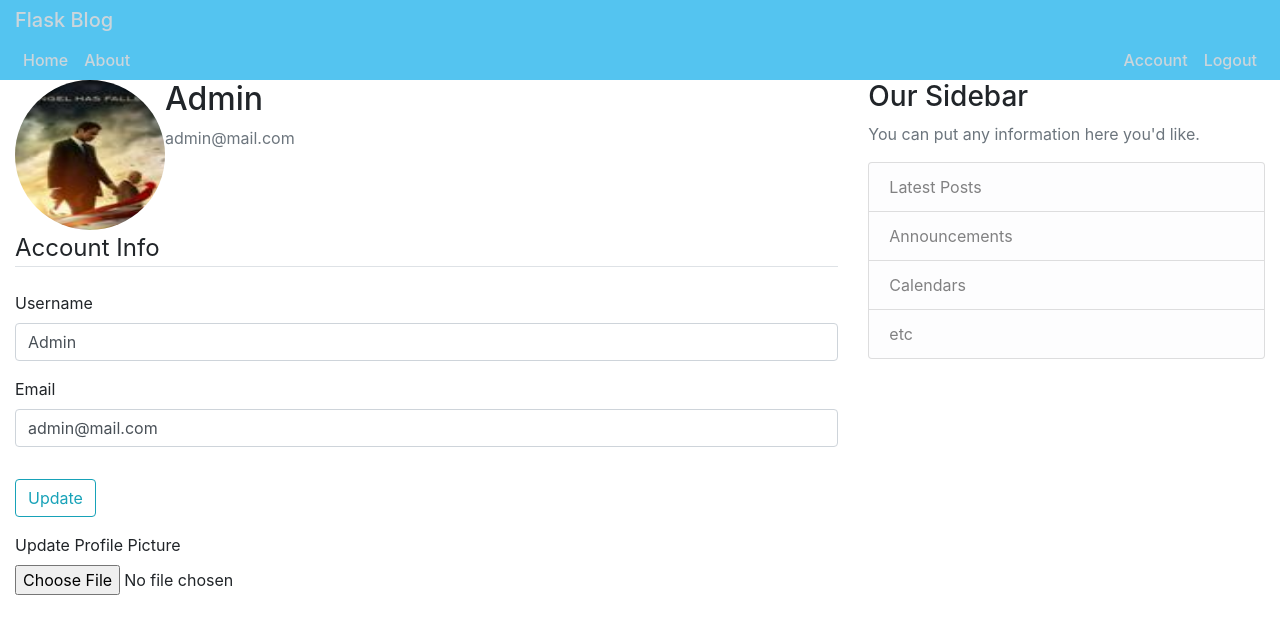
After one commit to Gideon-Muriithi/Flask-Blog-Practice, a Flask app: page /account in a window 1280 px wide. The commit adds this page. Shown: the top 634 px of the page. Run offline with Flask 2, Linux system fonts and the light colour scheme; a user stored in the database is signed in; some libraries are stand-ins or nearby versions.

Commit message:
Add the changes

```diff
--- a/flaskblog/forms.py
+++ b/flaskblog/forms.py
@@ -1,6 +1,9 @@
 from flask_wtf import FlaskForm
+from flask_login import current_user
+from flask_wtf.file import FileField, FileAllowed
 from wtforms import StringField, PasswordField, SubmitField, BooleanField
-from wtforms.validators import DataRequired, Length, Email, EqualTo
+from wtforms.validators import DataRequired, Length, Email, EqualTo, ValidationError
+from flaskblog.models import User
 
 class RegistrationForm(FlaskForm):
     username = StringField('Username', validators=[DataRequired(), Length(min=2, max=20)])
@@ -9,8 +12,38 @@ class RegistrationForm(FlaskForm):
     confirm_password = PasswordField('Confirm Password', validators=[DataRequired(), EqualTo('password')])
     submit = SubmitField('Sign Up')
 
+    def validate_username(self, username):
+        user = User.query.filter_by(username = username.data).first()
+        if user:
+            raise ValidationError('The username is already taken. Please enter a different username.')
+
+    def validate_email(self, email):
+
+        user = User.query.filter_by(email = email.data).first()
+        if user:
+            raise ValidationError('The email exists. Please enter a different email.')
+
 class LoginForm(FlaskForm):
     email = StringField('Email', validators=[DataRequired(), Email()])
     password = PasswordField('Password', validators=[DataRequired()])
     remember = BooleanField('Remember Me')
     submit = SubmitField('Login')
+
+
+class UpdateAccountForm(FlaskForm):
+    username = StringField('Username', validators=[DataRequired(), Length(min=2, max=20)])
+    email = StringField('Email', validators=[DataRequired(), Email()])
+    picture = FileField('Update Profile Picture', validators=[FileAllowed(['jpg', 'png'])])
+    submit = SubmitField('Update')
+
+    def validate_username(self, username):
+        if username.data != current_user.username:
+            user = User.query.filter_by(username = username.data).first()
+            if user:
+                raise ValidationError('The username is already taken. Please enter a different username.')
+
+    def validate_email(self, email):
+        if email.data != current_user.email:
+            user = User.query.filter_by(email = email.data).first()
+            if user:
+                raise ValidationError('The email exists. Please enter a different email.')
--- a/flaskblog/routes.py
+++ b/flaskblog/routes.py
@@ -1,8 +1,11 @@
-from flask import render_template, url_for,flash, redirect
-from flaskblog import app
+import os
+import secrets
+from PIL import Image
+from flask import render_template, url_for,flash, redirect, request
+from flaskblog import app, db, bcrypt
 from flaskblog.models import User, Post
-from flaskblog.forms import RegistrationForm, LoginForm
-
+from flaskblog.forms import RegistrationForm, LoginForm, UpdateAccountForm
+from flask_login import login_user, current_user, logout_user, login_required
 
 posts = [
     {
@@ -31,19 +34,69 @@ def about():
 
 @app.route('/register', methods=['GET', 'POST'])
 def register():
+    if current_user.is_authenticated:
+        return  redirect(url_for('home'))
     form = RegistrationForm()
     if form.validate_on_submit():
-        flash(f'Account created for { form.username.data }!', 'success')
-        return redirect(url_for('home'))
+        hashed_password = bcrypt.generate_password_hash(form.password.data).decode('utf-8')
+        user = User(username = form.username.data, email = form.email.data, password = hashed_password)
+        db.session.add(user)
+        db.session.commit()
+
+        flash(f'Your account has been created! You are now able to login', 'success')
+        return redirect(url_for('login'))
     return render_template('register.html', title='Register', form=form)
 
 @app.route('/login', methods=['GET', 'POST'])
 def login():
+    if current_user.is_authenticated:
+        return redirect(url_for('home'))
     form = LoginForm()
     if form.validate_on_submit():
-        if form.email.data == 'admin@blog.com' and form.password.data == 'password':
-            flash('You have been logged in!', 'success')
-            return redirect(url_for('home'))
+        user = User.query.filter_by(email=form.email.data).first()
+        if user and bcrypt.check_password_hash(user.password, form.password.data):
+            login_user(user, form.remember.data)
+            next_page = request.args.get('next')
+            return redirect( next_page ) if next_page else redirect (url_for('home'))
         else:
-            flash('Loggin Unsuccessful. Please check username and password', 'danger')
+            flash('Loggin Unsuccessful. Please check email and password', 'danger')
     return render_template('login.html', title='Login', form=form)
+
+@app.route('/logout')
+def logout():
+    logout_user()
+    return redirect (url_for('home'))
+
+def save_picture(form_picture):
+    random_hex = secrets.token_hex(8)
+    _, f_ext = os.path.splitext(form_picture.filename)
+    picture_fn = random_hex + f_ext
+    picture_path = os.path.join(app.root_path, 'static/profile_pics', picture_fn)
+
+    output_size = (125, 125)
+
+    i = Image.open(form_picture)
+    i.thumbnail(output_size)
+    i.save(picture_path)
+
+
+    return picture_fn
+
+@app.route('/account', methods=['GET', 'POST'])
+@login_required
+def account():
+    form = UpdateAccountForm()
+    if form.validate_on_submit():
+        if form.picture.data:
+            picture_file = save_picture(form.picture.data)
+            current_user.image_file = picture_file
+        current_user.username = form.username.data
+        current_user.email = form.email.data
+        db.session.commit()
+        flash('Your account details have been updated!', 'success')
+        return redirect(url_for('account'))
+    elif request.method == 'GET':
+        form.username.data = current_user.username
+        form.email.data = current_user.email
+    image_file = url_for('static', filename = 'profile_pics/' + current_user.image_file)
+    return render_template('account.html', title='Account', image_file = image_file, form=form)
--- /dev/null
+++ b/flaskblog/templates/account.html
@@ -0,0 +1,57 @@
+{% extends 'layout.html' %}
+{% block content %}
+<div class="content-section">
+    <div class="media">
+        <img class="rounded-circle account-img" style="height: 150px; width: 150px" src=" {{ image_file }} ">
+        <div class="media-body">
+            <h2 class="account-heading"> {{ current_user.username }} </h2>
+            <p class="text-secondary"> {{ current_user.email }} </p>
+        </div>
+    </div>
+        <form method="POST" action="" enctype="multipart/form-data">
+            {{ form.hidden_tag() }}
+            <fieldset class="form-group">
+                <legend class="border-bottom mb-4">Account Info</legend>
+                <div class="form-group">
+                    {{ form.username.label(class="form-control-label") }}
+                    {% if form.username.errors %}
+                    {{ form.username(class="form-control is-invalid") }}
+                    <div class="invalid-feedback">
+                        {% for error in form.username.errors %}
+                        <span>{{ error  }}</span>
+                        {% endfor %}
+                    </div>
+                    {% else %}
+                    {{ form.username(class="form-control") }}
+                    {% endif %}
+
+                </div>
+                <div class="form-group">
+                    {{ form.email.label(class="form-control-label") }}
+                    {% if form.email.errors %}
+                    {{ form.email(class="form-control is-invalid") }}
+                    <div class="invalid-feedback">
+                        {% for error in form.email.errors %}
+                        <span>{{ error  }}</span>
+                        {% endfor %}
+                    </div>
+                    {% else %}
+                    {{ form.email(class="form-control") }}
+                    {% endif %}
+                </div>
+            </fieldset>
+            <div class="form-group">
+                {{ form.submit(class="btn btn-outline-info") }}
+            </div>
+            <div class="form-group">
+                {{ form.picture.label }}
+                {{ form.picture(class="form-control-file") }}
+                {% if form.picture.errors %}
+                    {% for error in form.picture.errors %}
+                    <span class="text-danger">{{ error  }}</span><b>
+                    {% endfor %}
+                {% endif %}
+            </div>
+        </form>
+</div>
+{% endblock %}
--- a/flaskblog/templates/navbar.html
+++ b/flaskblog/templates/navbar.html
@@ -21,10 +21,17 @@
                 <!-- Navbar Right Side -->
                 <div class="navbar-nav">
                     <ul class="nav navbar-nav">
-                        <li> <a class="nav-item nav-link" style="color: #cbd5db; font-weight: 500;"
-                                href="{{ url_for('login') }}">Login</a></li>
-                        <li><a class="nav-item nav-link" style="color: #cbd5db; font-weight: 500;"
-                                href="{{ url_for('register') }}">Register</a></li>
+                        {% if current_user.is_authenticated %}
+                            <li> <a class="nav-item nav-link" style="color: #cbd5db; font-weight: 500;"
+                                href="{{ url_for('account') }}">Account</a></li>
+                            <li> <a class="nav-item nav-link" style="color: #cbd5db; font-weight: 500;"
+                                href="{{ url_for('logout') }}">Logout</a></li>
+                        {% else %}
+                            <li> <a class="nav-item nav-link" style="color: #cbd5db; font-weight: 500;"
+                                    href="{{ url_for('login') }}">Login</a></li>
+                            <li><a class="nav-item nav-link" style="color: #cbd5db; font-weight: 500;"
+                                    href="{{ url_for('register') }}">Register</a></li>
+                        {% endif %}
                     </ul>
                 </div>
             </div>
```
Also changed, not shown: flaskblog/__init__.py (+9 -2 lines), flaskblog/models.py (+12 -4 lines), flaskblog/site.db (added), flaskblog/static/profile_pics/a1a8bfa0d59e245c.jpg (added), flaskblog/static/profile_pics/b39abbc6e2c2ced2.jpg (added), flaskblog/static/profile_pics/default.jpg (added).
